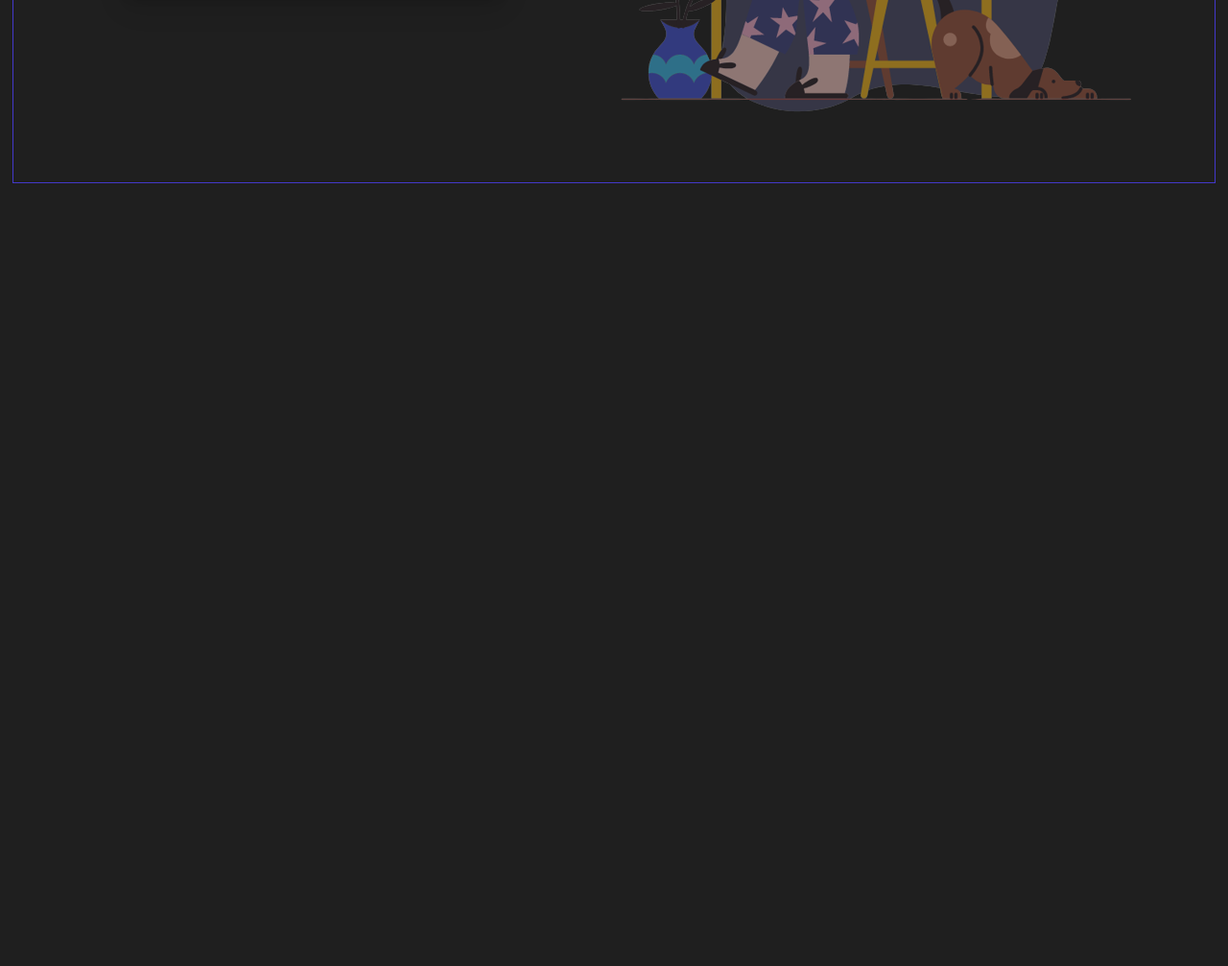
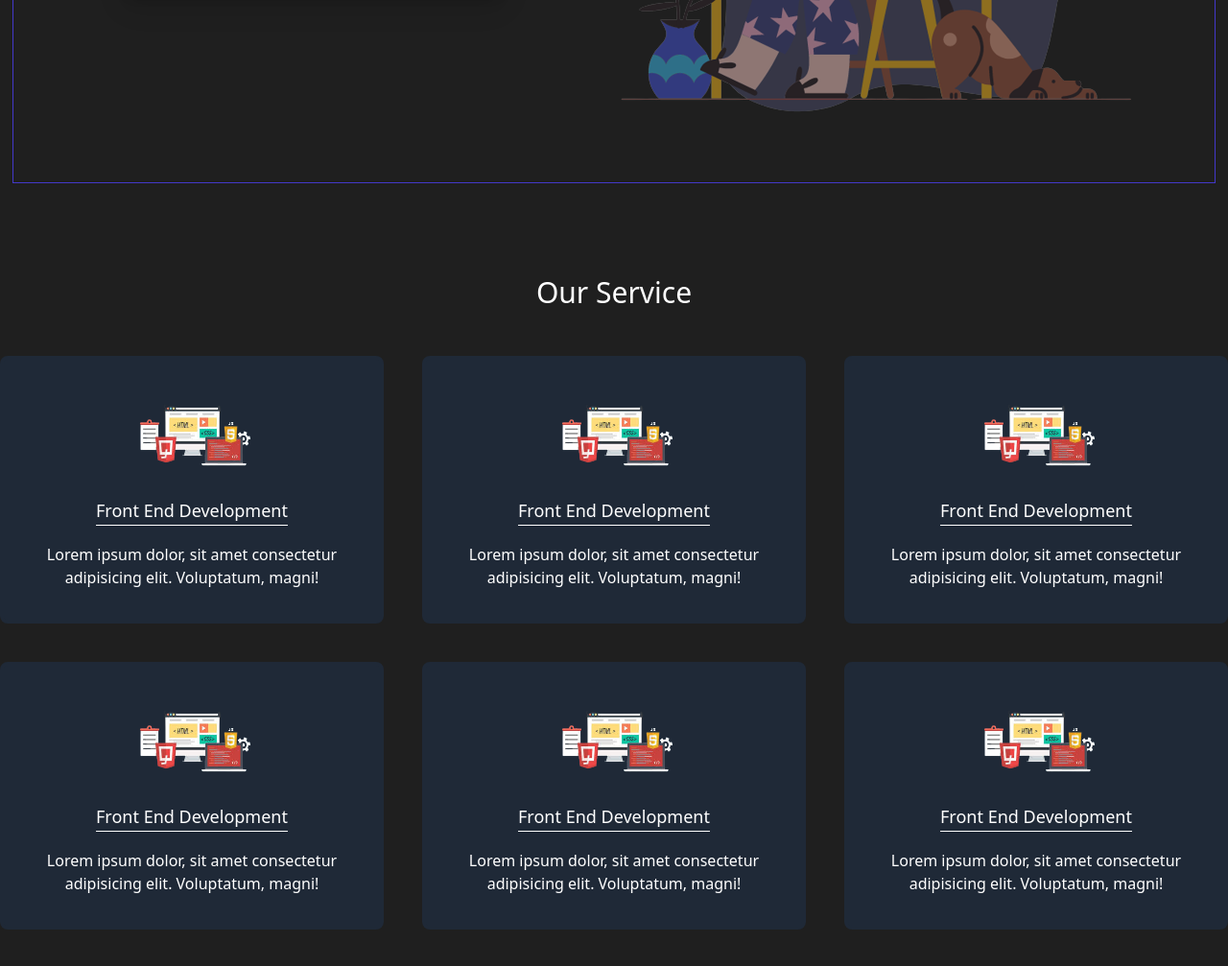
Before and after one commit to mdislamulhaque/My-frist-tailwindcss_project, a website built with Vite: page index.html in a window 1280 px wide. Shown: the part 537-1544 px from the top of the page at 96% size. Before the commit the page ends 800 px from the top, so only its background shows below. Built offline with nearby package versions, Linux system fonts and the light colour scheme.

Commit message:
create main section

```diff
--- a/index.html
+++ b/index.html
@@ -44,5 +44,44 @@
         </div>
     </header>
 
+    <main class="container mx-auto ">
+          <section class="my-24">
+                <h2 class="text-white text-3xl text-center mb-12">Our Service</h2>
+                <div class="grid md:grid-cols-2 lg:grid-cols-3 gap-10">
+                    <div class="bg-gray-800 p-8 rounded-lg text-center border-4 border-gray-800 hover:border-indigo-800 cursor-pointer">
+                        <img src="./assets/image/frontEnd.png" alt="image" class="w-1/2 mx-auto">
+                        <h4 class="text-white text-lg underline underline-offset-8 my-5">Front End Development</h4>
+                        <p class="text-white">Lorem ipsum dolor, sit amet consectetur adipisicing elit. Voluptatum, magni!</p>
+                    </div>
+                    <div class="bg-gray-800 p-8 rounded-lg text-center border-4 border-gray-800
+                         hover:border-indigo-800 cursor-pointer">
+                        <img src="./assets/image/frontEnd.png" alt="image" class="w-1/2 mx-auto">
+                        <h4 class="text-white text-lg underline underline-offset-8 my-5">Front End Development</h4>
+                        <p class="text-white">Lorem ipsum dolor, sit amet consectetur adipisicing elit. Voluptatum, magni!</p>
+                    </div>
+                    <div class="bg-gray-800 p-8 rounded-lg text-center border-4 border-gray-800 hover:border-indigo-800 cursor-pointer">
+                        <img src="./assets/image/frontEnd.png" alt="image" class="w-1/2 mx-auto">
+                        <h4 class="text-white text-lg underline underline-offset-8 my-5">Front End Development</h4>
+                        <p class="text-white">Lorem ipsum dolor, sit amet consectetur adipisicing elit. Voluptatum, magni!</p>
+                    </div>
+                    <div class="bg-gray-800 p-8 rounded-lg text-center border-4 border-gray-800 hover:border-indigo-800 cursor-pointer">
+                        <img src="./assets/image/frontEnd.png" alt="image" class="w-1/2 mx-auto">
+                        <h4 class="text-white text-lg underline underline-offset-8 my-5">Front End Development</h4>
+                        <p class="text-white">Lorem ipsum dolor, sit amet consectetur adipisicing elit. Voluptatum, magni!</p>
+                    </div>
+                    <div class="bg-gray-800 p-8 rounded-lg text-center border-4 border-gray-800 hover:border-indigo-800 cursor-pointer">
+                        <img src="./assets/image/frontEnd.png" alt="image" class="w-1/2 mx-auto">
+                        <h4 class="text-white text-lg underline underline-offset-8 my-5">Front End Development</h4>
+                        <p class="text-white">Lorem ipsum dolor, sit amet consectetur adipisicing elit. Voluptatum, magni!</p>
+                    </div>
+                    <div class="bg-gray-800 p-8 rounded-lg text-center border-4 border-gray-800 hover:border-indigo-800 cursor-pointer">
+                        <img src="./assets/image/frontEnd.png" alt="image" class="w-1/2 mx-auto">
+                        <h4 class="text-white text-lg underline underline-offset-8 my-5">Front End Development</h4>
+                        <p class="text-white">Lorem ipsum dolor, sit amet consectetur adipisicing elit. Voluptatum, magni!</p>
+                    </div>
+                </div>
+          </section>
+    </main>
+
 </body>
 </html>
```
